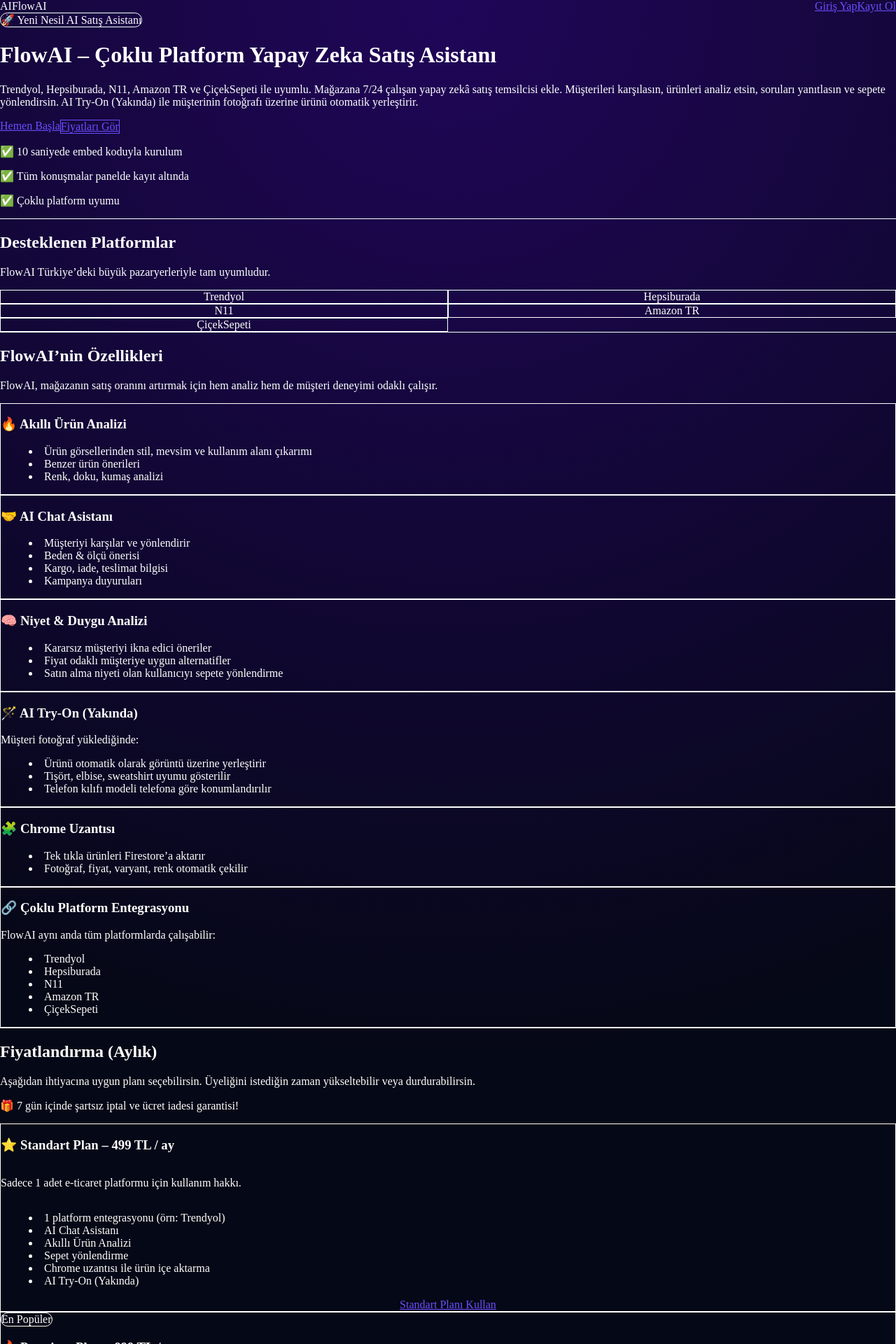
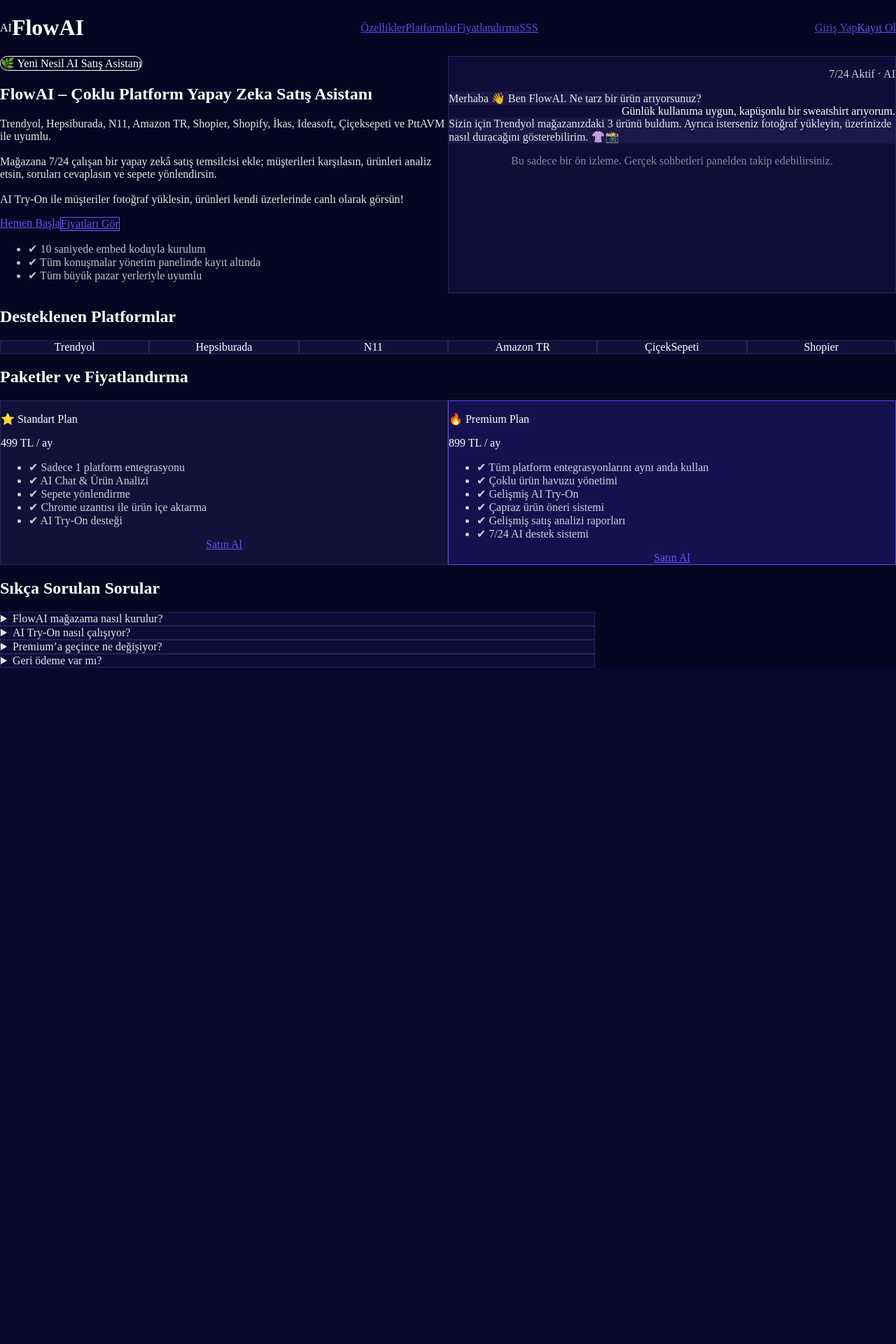
Before and after one commit to caylanserhatcan54-art/flowai-frontend, a Next.js app: page / in a window 1280 px wide. Shown: the top 1920 px of the page at 70% size. After the commit the page ends 954 px from the top, so only its background shows below. Built offline with nearby package versions, Linux system fonts and the light colour scheme.

Commit message:
frontend update

```diff
--- a/src/app/page.tsx
+++ b/src/app/page.tsx
@@ -1,320 +1,208 @@
 "use client";
+import Image from "next/image";
 import Link from "next/link";
 
 export default function HomePage() {
   return (
-    <div className="min-h-screen bg-slate-950 text-slate-50">
-      {/* HERO */}
-      <header className="border-b border-slate-800 bg-gradient-to-b from-slate-950 via-slate-950 to-slate-900">
-        <div className="max-w-6xl mx-auto px-4 py-6 flex items-center justify-between">
+    <div className="min-h-screen bg-[#070622] text-white">
+      <header className="flex justify-between items-center px-10 py-6">
         <div className="flex items-center gap-2">
-            <div className="h-8 w-8 rounded-lg bg-blue-500 flex items-center justify-center text-xs font-bold">
-              AI
-            </div>
-            <span className="font-semibold text-lg">FlowAI</span>
+          <span className="bg-blue-600 px-2 py-1 rounded-md text-xs">AI</span>
+          <h1 className="text-xl font-bold">FlowAI</h1>
         </div>
 
-          <nav className="hidden md:flex items-center gap-6 text-sm text-slate-300">
-            <a href="#features" className="hover:text-white">Özellikler</a>
-            <a href="#platforms" className="hover:text-white">Platformlar</a>
-            <a href="#pricing" className="hover:text-white">Fiyatlandırma</a>
-            <a href="#faq" className="hover:text-white">SSS</a>
+        <nav className="flex gap-8 text-sm opacity-90">
+          <Link href="#">Özellikler</Link>
+          <Link href="#">Platformlar</Link>
+          <Link href="#prices">Fiyatlandırma</Link>
+          <Link href="#faq">SSS</Link>
         </nav>
 
-          <div className="flex items-center gap-3">
-            <Link href="/login" className="text-sm text-slate-300 hover:text-white">
+        <div className="flex gap-4 text-sm">
+          <Link
+            href="/login"
+            className="opacity-80 hover:opacity-100 transition"
+          >
             Giriş Yap
           </Link>
-            <Link href="/register" className="rounded-lg bg-blue-500 px-4 py-2 text-sm font-semibold text-white hover:bg-blue-600">
+          <Link
+            href="/register"
+            className="bg-white text-black px-4 py-2 rounded-lg hover:bg-gray-200"
+          >
             Kayıt Ol
           </Link>
         </div>
+      </header>
+
+      {/* HERO */}
+      <section className="px-10 mt-10 grid grid-cols-2 gap-14">
+        <div>
+          <div className="border border-green-500 text-green-400 w-fit px-3 py-1 rounded-full text-sm mb-4">
+            🌿 Yeni Nesil AI Satış Asistanı
           </div>
 
-        <div className="max-w-6xl mx-auto px-4 py-12 md:py-20 grid md:grid-cols-2 gap-10 items-center">
-          {/* LEFT */}
-          <div>
-            <span className="inline-flex items-center rounded-full border border-emerald-500/40 bg-emerald-500/10 px-3 py-1 text-xs font-medium text-emerald-300 mb-4">
-              🚀 Yeni Nesil AI Satış Asistanı
-            </span>
+          <h2 className="text-5xl font-bold leading-tight">
+            FlowAI – Çoklu Platform{" "}
+            <span className="text-blue-400">Yapay Zeka Satış Asistanı</span>
+          </h2>
 
-            <h1 className="text-3xl md:text-4xl lg:text-5xl font-bold leading-tight">
-              FlowAI – Çoklu Platform
-              <span className="text-blue-400"> Yapay Zeka Satış Asistanı</span>
-            </h1>
-
-            <p className="mt-4 text-slate-300 text-sm md:text-base leading-relaxed">
-              Trendyol, Hepsiburada, N11, Amazon TR ve ÇiçekSepeti ile uyumlu.
-              Mağazana 7/24 çalışan yapay zekâ satış temsilcisi ekle. Müşterileri karşılasın,
-              ürünleri analiz etsin, soruları yanıtlasın ve sepete yönlendirsin.
-              AI Try-On (Yakında) ile müşterinin fotoğrafı üzerine ürünü otomatik yerleştirir.
+          <p className="mt-6 text-lg opacity-90 leading-relaxed">
+            Trendyol, Hepsiburada, N11, Amazon TR, Shopier, Shopify, İkas,
+            Ideasoft, Çiçeksepeti ve PttAVM ile uyumlu.
+            <br />
+            <br />
+            Mağazana 7/24 çalışan bir yapay zekâ satış temsilcisi ekle;
+            müşterileri karşılasın, ürünleri analiz etsin, soruları
+            cevaplasın ve sepete yönlendirsin.
+            <br />
+            <br />
+            AI Try-On ile müşteriler fotoğraf yüklesin, ürünleri kendi
+            üzerlerinde canlı olarak görsün!
           </p>
 
-            <div className="mt-6 flex flex-wrap gap-3">
-              <Link href="/register" className="rounded-lg bg-blue-500 px-5 py-2.5 text-sm font-semibold text-white hover:bg-blue-600">
+          <div className="flex gap-4 mt-8">
+            <Link
+              href="/register"
+              className="bg-blue-600 hover:bg-blue-700 px-6 py-3 rounded-lg font-medium"
+            >
               Hemen Başla
             </Link>
-              <a href="#pricing" className="rounded-lg border border-slate-700 px-5 py-2.5 text-sm font-semibold text-slate-200 hover:border-slate-500">
+
+            <a
+              href="#prices"
+              className="border border-blue-500 px-6 py-3 rounded-lg hover:bg-blue-600 hover:border-blue-600"
+            >
               Fiyatları Gör
             </a>
           </div>
 
-            <div className="mt-6 text-xs text-slate-400 space-y-1">
-              <p>✅ 10 saniyede embed koduyla kurulum</p>
-              <p>✅ Tüm konuşmalar panelde kayıt altında</p>
-              <p>✅ Çoklu platform uyumu</p>
-            </div>
+          <ul className="mt-6 text-sm opacity-75 space-y-1">
+            <li>✔ 10 saniyede embed koduyla kurulum</li>
+            <li>✔ Tüm konuşmalar yönetim panelinde kayıt altında</li>
+            <li>✔ Tüm büyük pazar yerleriyle uyumlu</li>
+          </ul>
         </div>
 
-          {/* RIGHT PREVIEW */}
-          <div className="hidden md:block">
-            <div className="rounded-2xl border border-slate-800 bg-slate-900/60 p-5 shadow-2xl">
-              <div className="flex items-center justify-between mb-4">
-                <span className="text-sm font-semibold text-slate-200">Canlı Sohbet – FlowAI</span>
-                <span className="text-[10px] text-emerald-400">7/24 Aktif • AI</span>
-              </div>
-
-              <div className="space-y-3 text-sm">
-                <div className="w-4/5 rounded-xl bg-slate-800 px-3 py-2 text-slate-100">
+        {/* CHAT SIMULATION */}
+        <div className="bg-[#0f0c38] rounded-2xl border border-[#29245f] p-4 shadow-xl">
+          <p className="text-xs text-right opacity-80">7/24 Aktif · AI</p>
+          <div className="bg-[#1c1a48] px-3 py-2 rounded-xl w-fit mt-3 text-sm opacity-90">
             Merhaba 👋 Ben FlowAI. Ne tarz bir ürün arıyorsunuz?
           </div>
-
-                <div className="flex justify-end">
-                  <div className="w-3/4 rounded-xl bg-blue-600 px-3 py-2 text-right text-slate-50">
-                    Günlük kullanıma uygun bir sweatshirt arıyorum.
+          <div className="bg-blue-600 px-3 py-2 rounded-xl w-fit ml-auto mt-3 text-sm">
+            Günlük kullanıma uygun, kapüşonlu bir sweatshirt arıyorum.
           </div>
+          <div className="bg-[#1c1a48] px-3 py-2 rounded-xl w-fit mt-3 text-sm opacity-90">
+            Sizin için Trendyol mağazanızdaki 3 ürünü buldum. Ayrıca isterseniz
+            fotoğraf yükleyin, üzerinizde nasıl duracağını gösterebilirim. 👚📸
           </div>
-
-                <div className="w-4/5 rounded-xl bg-slate-800 px-3 py-2 text-slate-100">
-                  Sizin için mağazanızdaki 3 ürünü buldum. Ayrıca isterseniz fotoğraf yükleyin,
-                  üzerinizde nasıl duracağını gösterebilirim. 🧠🧥
-                </div>
-              </div>
-
-              <div className="mt-4 border-t border-slate-800 pt-3 text-xs text-slate-500">
-                Bu sadece bir önizlemedir. Gerçek sohbetleri panelden takip edebilirsiniz.
-              </div>
-            </div>
-          </div>
-        </div>
-      </header>
-
-      {/* PLATFORMLAR */}
-      <section id="platforms" className="max-w-6xl mx-auto px-4 py-10 md:py-14">
-        <h2 className="text-2xl md:text-3xl font-bold mb-3">Desteklenen Platformlar</h2>
-        <p className="text-slate-300 text-sm md:text-base mb-6">
-          FlowAI Türkiye’deki büyük pazaryerleriyle tam uyumludur.
+          <p className="text-xs text-center opacity-50 mt-4">
+            Bu sadece bir ön izleme. Gerçek sohbetleri panelden takip edebilirsiniz.
           </p>
-
-        <div className="grid grid-cols-2 md:grid-cols-5 gap-3 text-sm">
-          {["Trendyol", "Hepsiburada", "N11", "Amazon TR", "ÇiçekSepeti"].map((name) => (
-            <div key={name} className="rounded-lg border border-slate-800 bg-slate-900/60 px-3 py-2 flex items-center justify-center text-center text-slate-200">
-              {name}
-            </div>
-          ))}
         </div>
       </section>
 
-      {/* ÖZELLİKLER */}
-      <section id="features" className="max-w-6xl mx-auto px-4 py-10 md:py-14 border-t border-slate-800">
-        <h2 className="text-2xl md:text-3xl font-bold mb-3">FlowAI’nin Özellikleri</h2>
+      {/* SUPPORTED PLATFORMS */}
+      <section className="px-10 mt-24">
+        <h2 className="text-3xl font-bold mb-6">Desteklenen Platformlar</h2>
 
-        <p className="text-slate-300 text-sm md:text-base mb-8">
-          FlowAI, mağazanın satış oranını artırmak için hem analiz hem de müşteri deneyimi odaklı çalışır.
-        </p>
+        <div className="grid grid-cols-6 gap-6 text-center text-sm font-medium">
+          <div className="bg-[#11103a] p-4 rounded-lg border border-[#26235d]">Trendyol</div>
+          <div className="bg-[#11103a] p-4 rounded-lg border border-[#26235d]">Hepsiburada</div>
+          <div className="bg-[#11103a] p-4 rounded-lg border border-[#26235d]">N11</div>
+          <div className="bg-[#11103a] p-4 rounded-lg border border-[#26235d]">Amazon TR</div>
+          <div className="bg-[#11103a] p-4 rounded-lg border border-[#26235d]">ÇiçekSepeti</div>
+          <div className="bg-[#11103a] p-4 rounded-lg border border-[#26235d]">Shopier</div>
+        </div>
+      </section>
 
-        <div className="grid md:grid-cols-2 gap-6">
+      {/* PRICES */}
+      <section id="prices" className="px-10 mt-24">
+        <h2 className="text-3xl font-bold mb-10">Paketler ve Fiyatlandırma</h2>
 
-          {/* ÜRÜN ANALİZİ */}
-          <div className="rounded-xl border border-slate-800 bg-slate-900/60 p-5">
-            <h3 className="font-semibold text-lg mb-2">🔥 Akıllı Ürün Analizi</h3>
-            <ul className="text-sm text-slate-300 space-y-1 list-disc list-inside">
-              <li>Ürün görsellerinden stil, mevsim ve kullanım alanı çıkarımı</li>
-              <li>Benzer ürün önerileri</li>
-              <li>Renk, doku, kumaş analizi</li>
+        <div className="grid grid-cols-2 gap-10">
+
+          {/* STANDARD */}
+          <div className="bg-[#131139] border border-[#27245d] rounded-xl p-8">
+            <p className="text-2xl font-bold">⭐ Standart Plan</p>
+            <p className="text-blue-400 text-4xl font-bold mt-3">499 TL / ay</p>
+
+            <ul className="mt-6 space-y-2 text-sm opacity-80">
+              <li>✔ Sadece 1 platform entegrasyonu</li>
+              <li>✔ AI Chat & Ürün Analizi</li>
+              <li>✔ Sepete yönlendirme</li>
+              <li>✔ Chrome uzantısı ile ürün içe aktarma</li>
+              <li>✔ AI Try-On desteği</li>
             </ul>
+
+            <Link
+              href="/register"
+              className="block bg-blue-600 hover:bg-blue-700 mt-8 py-3 rounded-lg text-center font-medium"
+            >
+              Satın Al
+            </Link>
           </div>
 
-          {/* CHAT ASİSTANI */}
-          <div className="rounded-xl border border-slate-800 bg-slate-900/60 p-5">
-            <h3 className="font-semibold text-lg mb-2">🤝 AI Chat Asistanı</h3>
-            <ul className="text-sm text-slate-300 space-y-1 list-disc list-inside">
-              <li>Müşteriyi karşılar ve yönlendirir</li>
-              <li>Beden & ölçü önerisi</li>
-              <li>Kargo, iade, teslimat bilgisi</li>
-              <li>Kampanya duyuruları</li>
+          {/* PREMIUM */}
+          <div className="bg-[#15114f] border border-[#514cff] rounded-xl p-8 shadow-lg shadow-[#3729ff66]">
+            <p className="text-2xl font-bold">🔥 Premium Plan</p>
+            <p className="text-blue-400 text-4xl font-bold mt-3">899 TL / ay</p>
+
+            <ul className="mt-6 space-y-2 text-sm opacity-80">
+              <li>✔ Tüm platform entegrasyonlarını aynı anda kullan</li>
+              <li>✔ Çoklu ürün havuzu yönetimi</li>
+              <li>✔ Gelişmiş AI Try-On</li>
+              <li>✔ Çapraz ürün öneri sistemi</li>
+              <li>✔ Gelişmiş satış analizi raporları</li>
+              <li>✔ 7/24 AI destek sistemi</li>
             </ul>
-          </div>
 
-          {/* NİYET ANALİZİ */}
-          <div className="rounded-xl border border-slate-800 bg-slate-900/60 p-5">
-            <h3 className="font-semibold text-lg mb-2">🧠 Niyet & Duygu Analizi</h3>
-            <ul className="text-sm text-slate-300 space-y-1 list-disc list-inside">
-              <li>Kararsız müşteriyi ikna edici öneriler</li>
-              <li>Fiyat odaklı müşteriye uygun alternatifler</li>
-              <li>Satın alma niyeti olan kullanıcıyı sepete yönlendirme</li>
-            </ul>
-          </div>
-
-          {/* TRY-ON */}
-          <div className="rounded-xl border border-slate-800 bg-slate-900/60 p-5">
-            <h3 className="font-semibold text-lg mb-2">🪄 AI Try-On (Yakında)</h3>
-            <p className="text-sm text-slate-300 mb-2">Müşteri fotoğraf yüklediğinde:</p>
-            <ul className="text-sm text-slate-300 space-y-1 list-disc list-inside">
-              <li>Ürünü otomatik olarak görüntü üzerine yerleştirir</li>
-              <li>Tişört, elbise, sweatshirt uyumu gösterilir</li>
-              <li>Telefon kılıfı modeli telefona göre konumlandırılır</li>
-            </ul>
-          </div>
-
-          {/* CHROME EXTENSION */}
-          <div className="rounded-xl border border-slate-800 bg-slate-900/60 p-5">
-            <h3 className="font-semibold text-lg mb-2">🧩 Chrome Uzantısı</h3>
-            <ul className="text-sm text-slate-300 space-y-1 list-disc list-inside">
-              <li>Tek tıkla ürünleri Firestore’a aktarır</li>
-              <li>Fotoğraf, fiyat, varyant, renk otomatik çekilir</li>
-            </ul>
-          </div>
-
-          {/* PLATFORM ENTEGRASYONU */}
-          <div className="rounded-xl border border-slate-800 bg-slate-900/60 p-5">
-            <h3 className="font-semibold text-lg mb-2">🔗 Çoklu Platform Entegrasyonu</h3>
-            <p className="text-sm text-slate-300">
-              FlowAI aynı anda tüm platformlarda çalışabilir:
-            </p>
-            <ul className="text-sm text-slate-300 list-disc list-inside mt-2">
-              <li>Trendyol</li>
-              <li>Hepsiburada</li>
-              <li>N11</li>
-              <li>Amazon TR</li>
-              <li>ÇiçekSepeti</li>
-            </ul>
+            <Link
+              href="/register"
+              className="block bg-blue-600 hover:bg-blue-700 mt-8 py-3 rounded-lg text-center font-medium"
+            >
+              Satın Al
+            </Link>
           </div>
         </div>
       </section>
 
-      {/* FİYATLANDIRMA */}
-<section id="pricing" className="max-w-6xl mx-auto px-4 py-10 md:py-14 border-t border-slate-800">
-  <h2 className="text-2xl md:text-3xl font-bold mb-3">Fiyatlandırma (Aylık)</h2>
+      {/* FAQ */}
+      <section id="faq" className="px-10 mt-28 pb-28">
+        <h2 className="text-3xl font-bold mb-8">Sıkça Sorulan Sorular</h2>
 
-  <p className="text-slate-300 text-sm md:text-base mb-3">
-    Aşağıdan ihtiyacına uygun planı seçebilirsin. Üyeliğini istediğin zaman yükseltebilir veya durdurabilirsin.
+        <div className="space-y-6 text-sm opacity-90 max-w-[850px]">
+          <details className="bg-[#0f0c3a] p-4 rounded-lg border border-[#29265f]">
+            <summary className="cursor-pointer font-medium">FlowAI mağazama nasıl kurulur?</summary>
+            <p className="mt-3">
+              Panelden embed kodunu alıp sitene yapıştırman yeterli. Shopify, Trendyol ve Hepsiburada
+              için hazır entegrasyonlarımız mevcut.
             </p>
+          </details>
 
-  <p className="text-green-300 text-sm font-semibold mb-8">
-    🎁 7 gün içinde şartsız iptal ve ücret iadesi garantisi!
+          <details className="bg-[#0f0c3a] p-4 rounded-lg border border-[#29265f]">
+            <summary className="cursor-pointer font-medium">AI Try-On nasıl çalışıyor?</summary>
+            <p className="mt-3">
+              Müşteri fotoğrafını yüklediğinde ürün otomatik olarak üzerine yerleştiriliyor.
+              Ürün kategorisine göre otomatik hizalama uygulanır.
             </p>
+          </details>
 
-  <div className="grid md:grid-cols-2 gap-6">
+          <details className="bg-[#0f0c3a] p-4 rounded-lg border border-[#29265f]">
+            <summary className="cursor-pointer font-medium">Premium’a geçince ne değişiyor?</summary>
+            <p className="mt-3">
+              Tüm platformlara aynı anda bağlanır, geniş ürün veritabanı yönetimi açılır ve raporlama sağlanır.
+            </p>
+          </details>
 
-    {/* Standart Plan */}
-    <div className="rounded-2xl border border-slate-800 bg-slate-900/60 p-6 flex flex-col">
-      <h3 className="text-xl font-semibold mb-1">⭐ Standart Plan – 499 TL / ay</h3>
-
-      <p className="text-sm text-slate-300 mb-4">
-        Sadece 1 adet e-ticaret platformu için kullanım hakkı.
+          <details className="bg-[#0f0c3a] p-4 rounded-lg border border-[#29265f]">
+            <summary className="cursor-pointer font-medium">Geri ödeme var mı?</summary>
+            <p className="mt-3">
+              Abonelik iptal edildiğinde gelecek döneme dair ücret kesilmez.
             </p>
-
-      <ul className="text-sm text-slate-300 list-disc list-inside space-y-1 mb-4">
-        <li>1 platform entegrasyonu (örn: Trendyol)</li>
-        <li>AI Chat Asistanı</li>
-        <li>Akıllı Ürün Analizi</li>
-        <li>Sepet yönlendirme</li>
-        <li>Chrome uzantısı ile ürün içe aktarma</li>
-        <li>AI Try-On (Yakında)</li>
-      </ul>
-
-      <div className="mt-auto">
-        <Link
-          href="/register"
-          className="w-full inline-flex items-center justify-center rounded-lg bg-blue-500 px-4 py-2.5 text-sm font-semibold text-white hover:bg-blue-600"
-        >
-          Standart Planı Kullan
-        </Link>
-      </div>
-    </div>
-
-    {/* Premium Plan */}
-    <div className="rounded-2xl border border-yellow-400/40 bg-gradient-to-br from-slate-900 via-slate-900 to-slate-800 p-6 flex flex-col">
-      <div className="inline-flex items-center gap-2 text-xs text-yellow-300 mb-2">
-        <span className="px-2 py-0.5 rounded-full border border-yellow-400/40">En Popüler</span>
-      </div>
-
-      <h3 className="text-xl font-semibold mb-1">🔥 Premium Plan – 899 TL / ay</h3>
-
-      <p className="text-sm text-slate-200 mb-4">
-        Tüm e-ticaret platformlarını aynı anda kullanabilirsin.
-      </p>
-
-      <ul className="text-sm text-slate-100 list-disc list-inside space-y-1 mb-4">
-        <li>Tüm platform entegrasyonları</li>
-        <li>Gelişmiş AI Try-On (Yakında)</li>
-        <li>Çoklu ürün havuzu</li>
-        <li>Çapraz platform önerileri</li>
-        <li>7/24 AI destek sistemi</li>
-        <li>Gelişmiş satış analizi raporları</li>
-      </ul>
-
-      <div className="mt-auto">
-        <Link
-          href="/register"
-          className="w-full inline-flex items-center justify-center rounded-lg bg-yellow-400 px-4 py-2.5 text-sm font-semibold text-slate-900 hover:bg-yellow-300"
-        >
-          Premium Planı Kullan
-        </Link>
-      </div>
-    </div>
+          </details>
         </div>
       </section>
-
-      {/* SSS – Sıkça Sorulan Sorular */}
-      <section id="faq" className="max-w-6xl mx-auto px-4 py-10 md:py-14 border-t border-slate-800">
-        <h2 className="text-2xl md:text-3xl font-bold mb-3">Sıkça Sorulan Sorular</h2>
-
-        <div className="space-y-4 text-sm md:text-base">
-
-          <div className="rounded-lg border border-slate-800 bg-slate-900/60 p-4">
-            <p className="font-semibold mb-1">❓ FlowAI nasıl çalışıyor?</p>
-            <p className="text-slate-300">
-              FlowAI, mağaza ürünlerini analiz eder ve müşterilerle canlı sohbet ederek yönlendirme yapar.
-              Sepete yönlendirme, soru cevaplama, ürün önerisi ve analiz gibi işlemleri otomatik gerçekleştirir.
-            </p>
-          </div>
-
-          <div className="rounded-lg border border-slate-800 bg-slate-900/60 p-4">
-            <p className="font-semibold mb-1">❓ QR Kod & Link nereye eklenebilir?</p>
-            <p className="text-slate-300">
-              Ürün açıklamalarına, mağaza banner’ına, WhatsApp profilinize, Instagram bio’ya ve paket gönderim kartlarına
-              QR kodu ekleyebilirsiniz. Müşteriler direkt AI asistana ulaşır.
-            </p>
-          </div>
-
-          <div className="rounded-lg border border-slate-800 bg-slate-900/60 p-4">
-            <p className="font-semibold mb-1">❓ Chrome uzantısı ne işe yarar?</p>
-            <p className="text-slate-300">
-              Tek tıkla mağaza sayfanızdaki tüm ürünleri Firestore’a aktarır. Başlık, görsel, fiyat, varyant gibi tüm bilgiler otomatik eklenir.
-            </p>
-          </div>
-
-          <div className="rounded-lg border border-slate-800 bg-slate-900/60 p-4">
-            <p className="font-semibold mb-1">❓ Try-On özelliği ne zaman gelir?</p>
-            <p className="text-slate-300">
-              Try-On özelliği şu anda geliştirme aşamasındadır. Yakında Premium ve Standart plan kullanıcıları için aktif olacaktır.
-            </p>
-          </div>
-
-          <div className="rounded-lg border border-slate-800 bg-slate-900/60 p-4">
-            <p className="font-semibold mb-1">❓ Ödemeleri nasıl yapacağım?</p>
-            <p className="text-slate-300">
-              Üyeliğinizi Stripe/İyzico ile güvenli şekilde ödeyebilirsiniz. 7 gün içinde koşulsuz iptal garantisi vardır.
-            </p>
-          </div>
-        </div>
-      </section>
-
-      <footer className="border-t border-slate-800 py-6 text-center text-xs text-slate-500">
-        FlowAI © {new Date().getFullYear()} – Yapay Zeka Satış Asistanı
-      </footer>
     </div>
   );
 }
```
Lines whose indentation alone changed are shown as unchanged.
